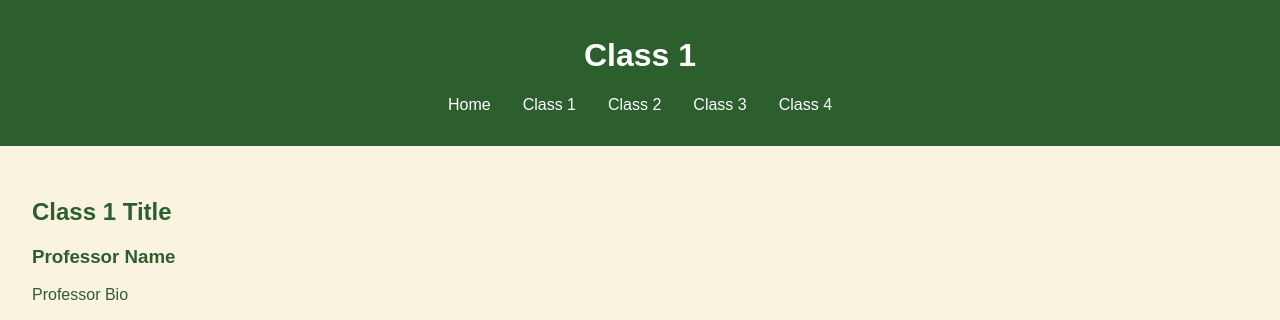
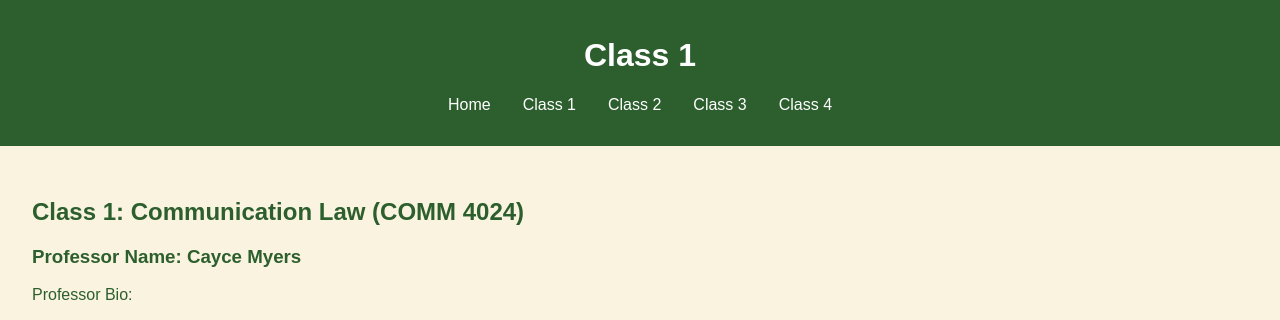
Before and after one commit to amypriester25/fall-semester-website, a plain HTML site: page class1.html in a window 1280 px wide. Shown: the top 320 px of the page. Drawn offline with Linux system fonts and the light colour scheme.

Commit message:
Update class1.html

```diff
--- a/class1.html
+++ b/class1.html
@@ -21,9 +21,9 @@
     </header>
     <main>
         <section>
-            <h2>Class 1 Title</h2>
-            <h3>Professor Name</h3>
-            <p>Professor Bio</p>
+            <h2>Class 1: Communication Law (COMM 4024)</h2>
+            <h3>Professor Name: Cayce Myers</h3>
+            <p>Professor Bio:</p>
             <h3>Cover Image</h3>
             <img src="../images/placeholder.png" alt="Cover image placeholder">
         </section>
```
